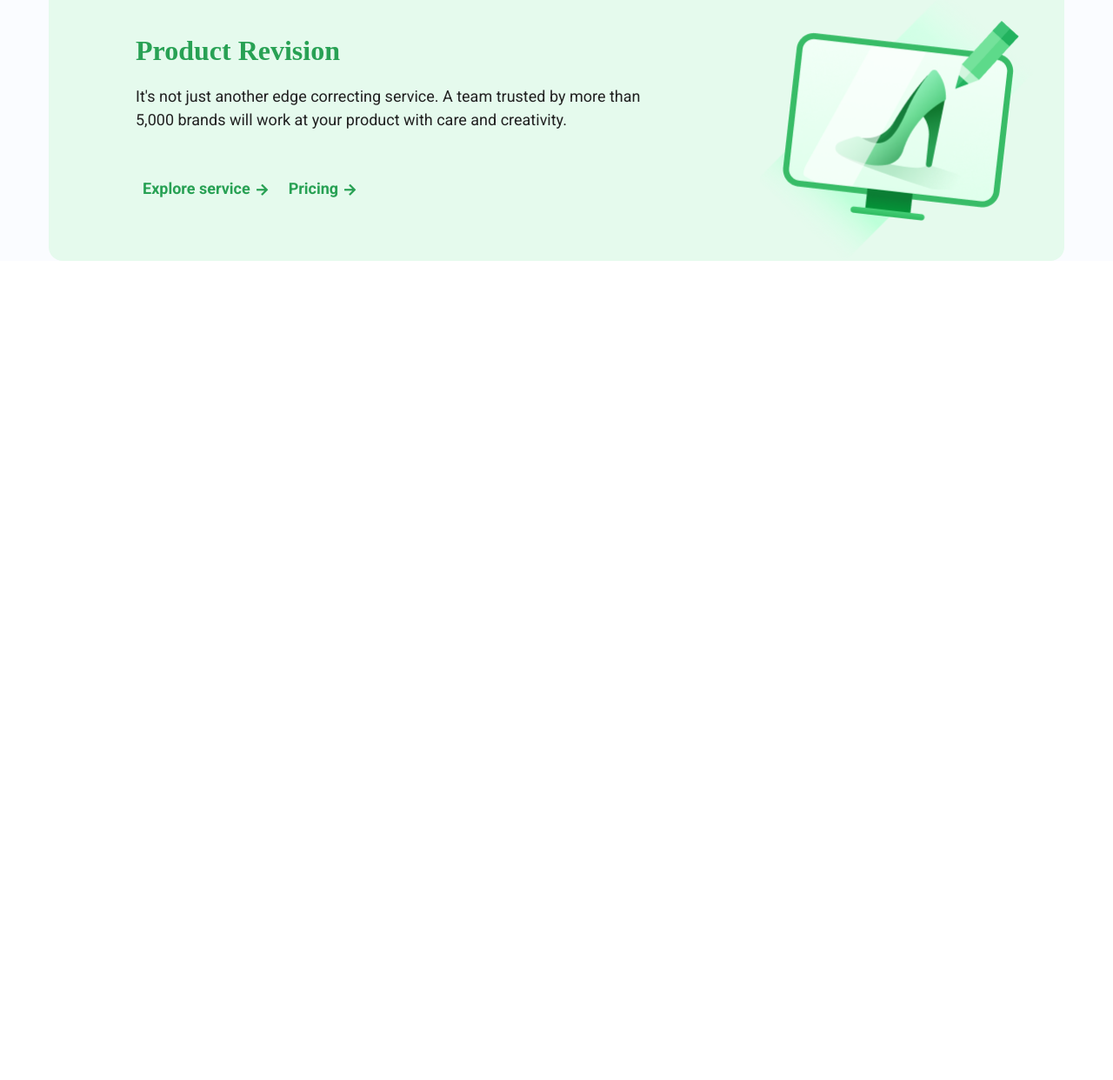
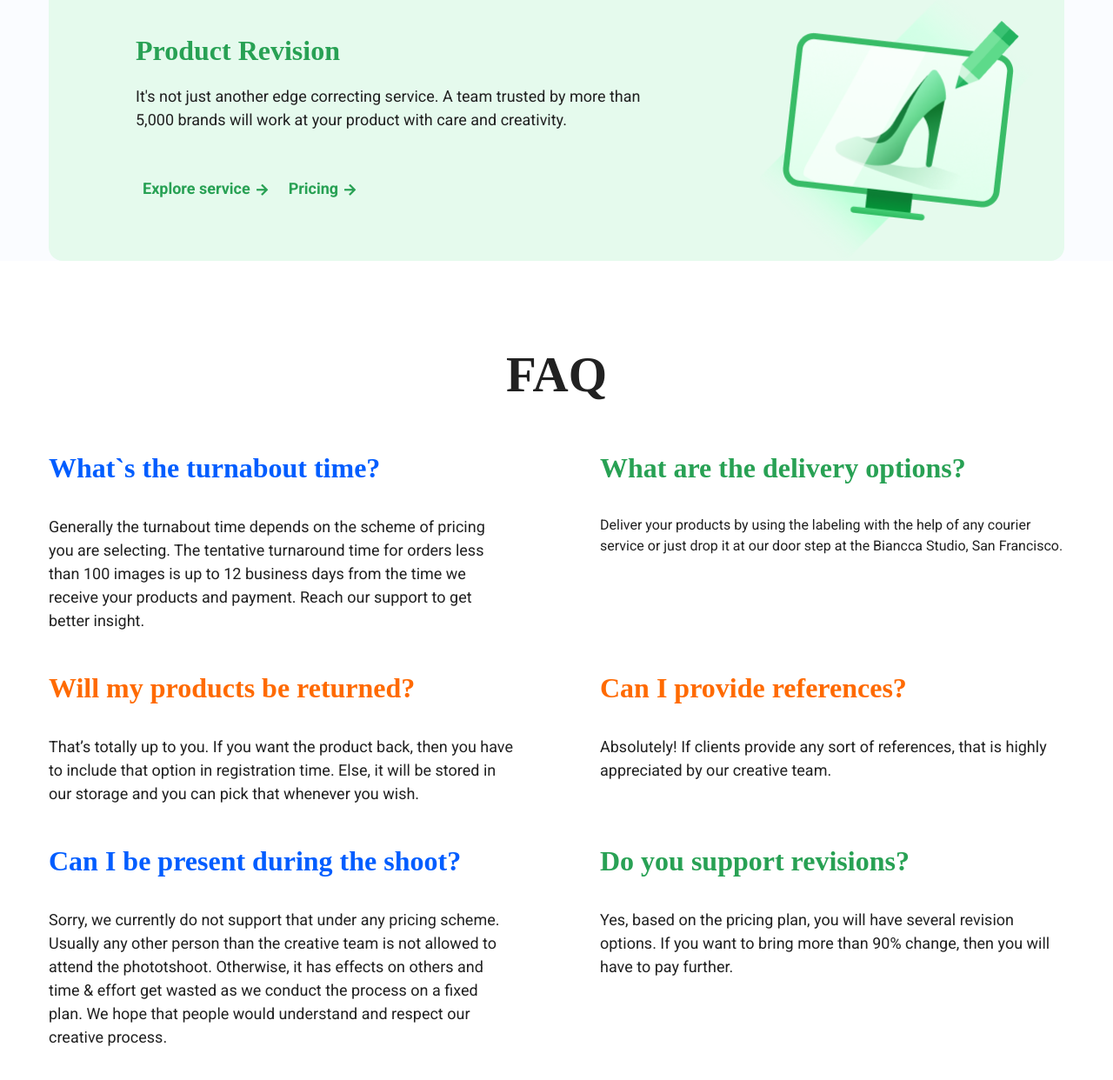
Before and after one commit to YuriiYevtushenko/clicr, a Gatsby site in the folder frontend/: page / in a window 1280 px wide. Shown: the part 4766-6008 px from the top of the page at 87% size. Before the commit the page ends 5066 px from the top, so only its background shows below. Built offline with nearby package versions, Linux system fonts and the light colour scheme; Gatsby itself is replaced by a stand-in of ours.

Commit message:
added faq

```diff
--- /dev/null
+++ b/frontend/src/components/FAQ.js
@@ -0,0 +1,41 @@
+import React from 'react'
+
+const Faq = () => {
+    return (
+        <>
+            <section className='faq'>
+                <div className='faq__inner'>
+                    <span className='faq__title'>FAQ</span>
+                    <div className='faq__container'>
+                        <div className='faq__container__item'>
+                            <span className='faq__container__title faq__container__title--blue'>What`s the turnabout time?</span>
+                            <p className='global__text faq__container__desc'>Generally the turnabout time depends on the scheme of pricing you are selecting. The tentative turnaround time for orders less than 100 images is up to 12 business days from the time we receive your products and payment. Reach our support to get better insight.
+                            </p>
+                        </div>
+                        <div className='faq__container__item'>
+                            <span className='faq__container__title faq__container__title--green'>What are the delivery options?</span>
+                            <p className='faq__container__desc'>Deliver your products by using the labeling with the help of any courier service or just drop it at our door step at the Biancca Studio, San Francisco.
+                            </p></div>
+                        <div className='faq__container__item'>
+                            <span className='faq__container__title faq__container__title--orange'>Will my products be returned?</span>
+                            <p className='global__text faq__container__desc'>That’s totally up to you. If you want the product back, then you have to include that option in registration time. Else, it will be stored in our storage and you can pick that whenever you wish.
+                            </p></div>
+                        <div className='faq__container__item'><span className='faq__container__title faq__container__title--orange'>Can I provide references?</span>
+                            <p className='global__text faq__container__desc'>Absolutely! If clients provide any sort of references, that is highly appreciated by our creative team.
+
+                            </p></div>
+                        <div className='faq__container__item'><span className='faq__container__title faq__container__title--blue'>Can I be present during the shoot?</span>
+                            <p className='global__text faq__container__desc'>Sorry, we currently do not support that under any pricing scheme. Usually any other person than the creative team is not allowed to attend the phototshoot. Otherwise, it has effects on others and time & effort get wasted as we conduct the process on a fixed plan. We hope that people would understand and respect our creative process.
+
+                            </p></div>
+                        <div className='faq__container__item'><span className='faq__container__title faq__container__title--green'>Do you support revisions?</span>
+                            <p className='global__text faq__container__desc'>Yes, based on the pricing plan, you will have several revision options. If you want to bring more than 90% change, then you will have to pay further.
+
+                            </p></div>
+                    </div>
+                </div>
+            </section>
+        </>
+    )
+}
+export default Faq
--- a/frontend/src/pages/index.js
+++ b/frontend/src/pages/index.js
@@ -7,6 +7,7 @@ import Deliver from "../components/Deliver";
 import Plans from "../components/Plans";
 import Gallery from "../components/Gallery";
 import Services from "../components/Services";
+import Faq from "../components/FAQ";
 
 
 const IndexPage = () => {
@@ -19,6 +20,7 @@ const IndexPage = () => {
           <Plans/>
           <Gallery/>
           <Services/>
+          <Faq/>
       </Layout>
   )
 }
--- a/frontend/src/styles/main.scss
+++ b/frontend/src/styles/main.scss
@@ -11,3 +11,4 @@
 @import "partials/plans";
 @import "partials/gallery";
 @import "partials/services";
+@import "partials/faq";
--- /dev/null
+++ b/frontend/src/styles/partials/_faq.scss
@@ -0,0 +1,48 @@
+.faq{
+  &__inner{
+    @include container;
+    display: flex;
+    flex-direction: column;
+    align-items: center;
+
+  }
+  &__title{
+    font-family: PT Serif, serif;
+    font-style: normal;
+    font-weight: bold;
+    font-size: 57px;
+    margin: 40px 0 ;
+  }
+  &__container{
+    display: flex;
+    width: 100%;
+    justify-content: space-between;
+
+    flex-wrap: wrap;
+    &__item{
+      width: calc(50% - 50px);
+      margin-bottom: 40px;
+      @include media(md){
+        width: 100%;
+      }
+    }
+    &__desc{
+      margin-top: 30px;
+    }
+    &__title{
+      font-family: PT Serif, serif;
+      font-style: normal;
+      font-weight: bold;
+      font-size: 32px;
+      &--orange{
+        color: $orange;
+      }
+      &--green{
+        color: $green;
+      }
+      &--blue{
+        color: $blue;
+      }
+    }
+  }
+}
```
